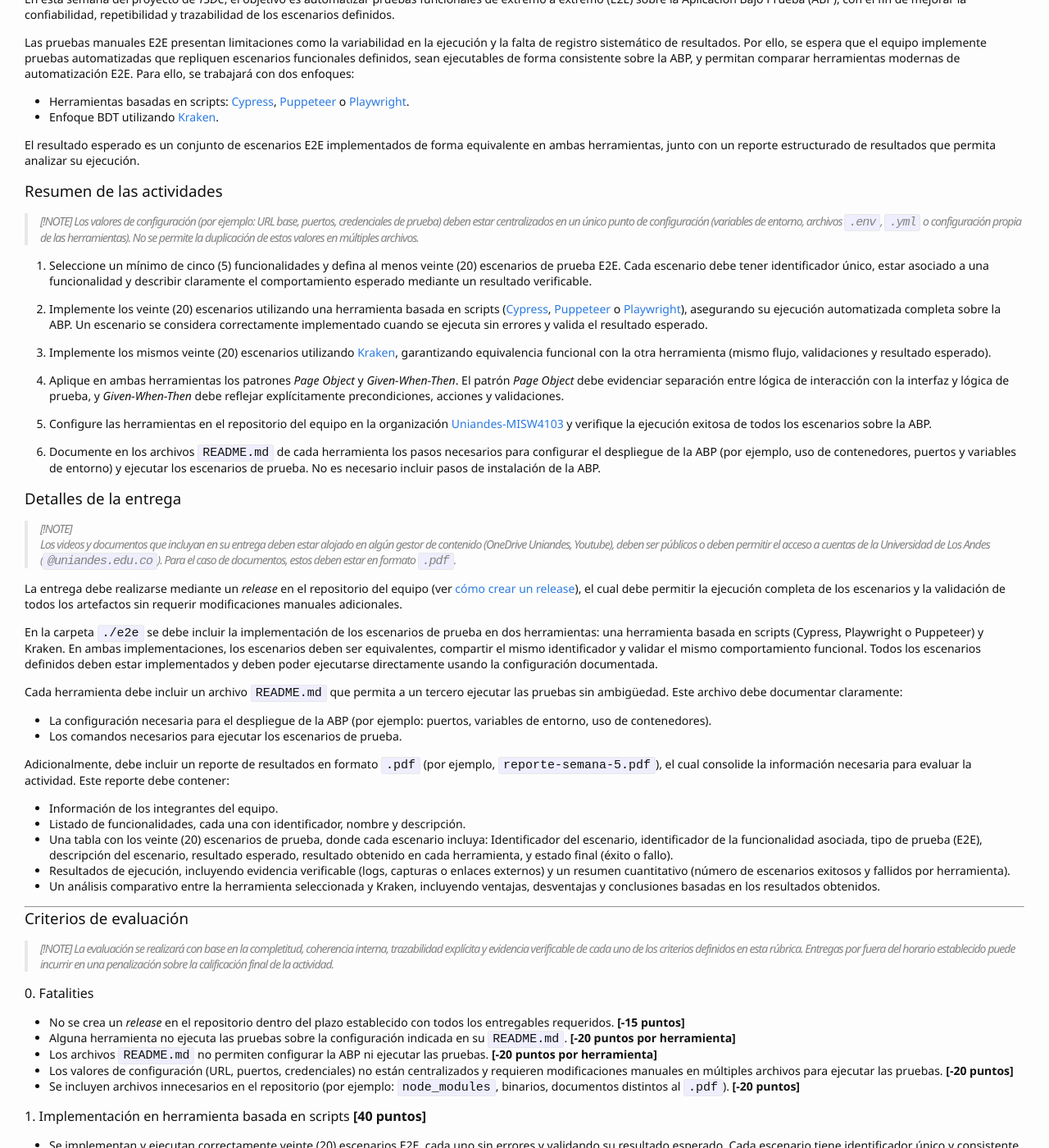
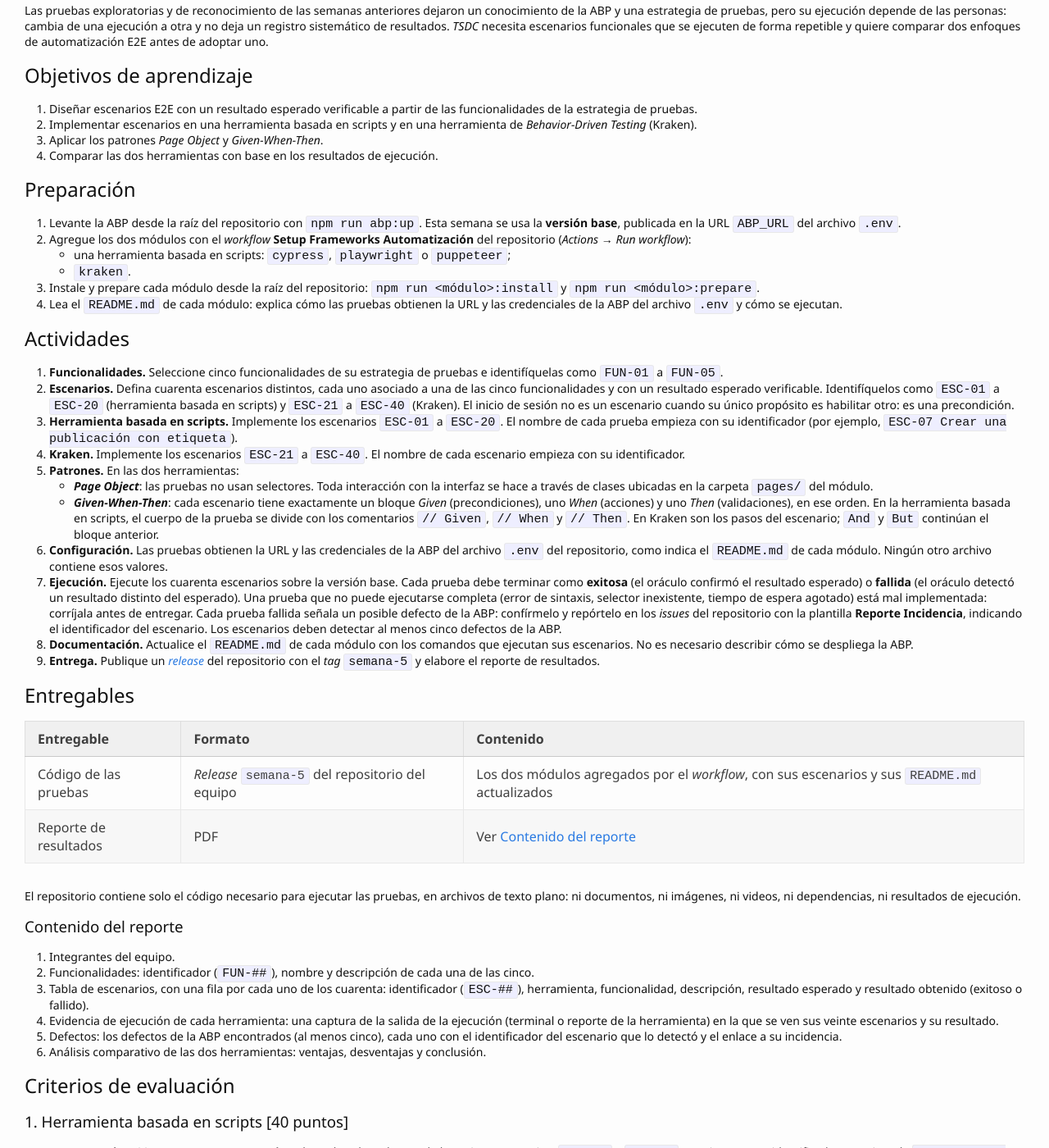
Before and after one commit to TiCSw/mt1_guias_pruebas, a Jekyll site: the page built from docs/semanas/semana5.md, in a window 1280 px wide and 1400 px high, scrolled down 473 px. Shown: the whole window at 82% size. Built offline with Jekyll 4.4.1, drawn with Linux system fonts in a browser that asks for light colours; some web fonts are replaced; our own code applies the rules of GitHub Pages for plain Markdown files; comment, search, counter and statistics services are not loaded; some of the changed text lies outside the part shown.

Commit message:
docs(semanas): overview, rules page and week 5 in the standard template

```diff
--- a/docs/semanas/semana5.md
+++ b/docs/semanas/semana5.md
@@ -1,94 +1,146 @@
-# Proyecto Pruebas automatizadas
+# Proyecto · Semana 5: Pruebas de extremo a extremo (E2E)
 
-## Semana 5: Pruebas E2E
+> **Resumen.** El equipo automatiza cuarenta escenarios E2E distintos sobre la **versión base** de la
+> ABP: veinte en una herramienta basada en scripts y veinte en Kraken, con los patrones _Page Object_
+> y _Given-When-Then_. Entrega un _release_ del repositorio (`semana-5`) y un reporte de resultados.
+> Las [reglas de juego](reglas) del proyecto aplican a esta semana.
 
-### Descripción de la semana
+## Contexto
 
-En esta semana del proyecto de *TSDC*, el objetivo es automatizar pruebas funcionales de extremo a extremo (E2E) sobre la Aplicación Bajo Prueba (ABP), con el fin de mejorar la confiabilidad, repetibilidad y trazabilidad de los escenarios definidos.
+Las pruebas exploratorias y de reconocimiento de las semanas anteriores dejaron un conocimiento de
+la ABP y una estrategia de pruebas, pero su ejecución depende de las personas: cambia de una
+ejecución a otra y no deja un registro sistemático de resultados. _TSDC_ necesita escenarios
+funcionales que se ejecuten de forma repetible y quiere comparar dos enfoques de automatización E2E
+antes de adoptar uno.
 
-Las pruebas manuales E2E presentan limitaciones como la variabilidad en la ejecución y la falta de registro sistemático de resultados. Por ello, se espera que el equipo implemente pruebas automatizadas que repliquen escenarios funcionales definidos, sean ejecutables de forma consistente sobre la ABP, y permitan comparar herramientas modernas de automatización E2E. Para ello, se trabajará con dos enfoques:
+## Objetivos de aprendizaje
 
-- Herramientas basadas en scripts: [Cypress](https://www.cypress.io), [Puppeteer](https://pptr.dev) o [Playwright](https://playwright.dev).
-- Enfoque BDT utilizando [Kraken](https://thesoftwaredesignlab.github.io/Kraken/).
+1. Diseñar escenarios E2E con un resultado esperado verificable a partir de las funcionalidades de
+   la estrategia de pruebas.
+2. Implementar escenarios en una herramienta basada en scripts y en una herramienta de
+   _Behavior-Driven Testing_ (Kraken).
+3. Aplicar los patrones _Page Object_ y _Given-When-Then_.
+4. Comparar las dos herramientas con base en los resultados de ejecución.
 
-El resultado esperado es un conjunto de escenarios E2E implementados de forma equivalente en ambas herramientas, junto con un reporte estructurado de resultados que permita analizar su ejecución.
+## Preparación
 
+1. Levante la ABP desde la raíz del repositorio con `npm run abp:up`. Esta semana se usa la
+   **versión base**, publicada en la URL `ABP_URL` del archivo `.env`.
+2. Agregue los dos módulos con el _workflow_ **Setup Frameworks Automatización** del repositorio
+   (_Actions → Run workflow_):
+   - una herramienta basada en scripts: `cypress`, `playwright` o `puppeteer`;
+   - `kraken`.
+3. Instale y prepare cada módulo desde la raíz del repositorio: `npm run <módulo>:install` y
+   `npm run <módulo>:prepare`.
+4. Lea el `README.md` de cada módulo: explica cómo las pruebas obtienen la URL y las credenciales de
+   la ABP del archivo `.env` y cómo se ejecutan.
 
-### Resumen de las actividades
+## Actividades
 
-> [!NOTE]
-> Los valores de configuración (por ejemplo: URL base, puertos, credenciales de prueba) deben estar centralizados en un único punto de configuración (variables de entorno, archivos `.env`, `.yml` o configuración propia de las herramientas). No se permite la duplicación de estos valores en múltiples archivos.
+1. **Funcionalidades.** Seleccione cinco funcionalidades de su estrategia de pruebas e identifíquelas
+   como `FUN-01` a `FUN-05`.
+2. **Escenarios.** Defina cuarenta escenarios distintos, cada uno asociado a una de las cinco
+   funcionalidades y con un resultado esperado verificable. Identifíquelos como `ESC-01` a `ESC-20`
+   (herramienta basada en scripts) y `ESC-21` a `ESC-40` (Kraken). El inicio de sesión no es un
+   escenario cuando su único propósito es habilitar otro: es una precondición.
+3. **Herramienta basada en scripts.** Implemente los escenarios `ESC-01` a `ESC-20`. El nombre de
+   cada prueba empieza con su identificador (por ejemplo, `ESC-07 Crear una publicación con
+   etiqueta`).
+4. **Kraken.** Implemente los escenarios `ESC-21` a `ESC-40`. El nombre de cada escenario empieza con
+   su identificador.
+5. **Patrones.** En las dos herramientas:
+   - **_Page Object_**: las pruebas no usan selectores. Toda interacción con la interfaz se hace a
+     través de clases ubicadas en la carpeta `pages/` del módulo.
+   - **_Given-When-Then_**: cada escenario tiene exactamente un bloque _Given_ (precondiciones), uno
+     _When_ (acciones) y uno _Then_ (validaciones), en ese orden. En la herramienta basada en scripts,
+     el cuerpo de la prueba se divide con los comentarios `// Given`, `// When` y `// Then`. En Kraken
+     son los pasos del escenario; `And` y `But` continúan el bloque anterior.
+6. **Configuración.** Las pruebas obtienen la URL y las credenciales de la ABP del archivo `.env` del
+   repositorio, como indica el `README.md` de cada módulo. Ningún otro archivo contiene esos valores.
+7. **Ejecución.** Ejecute los cuarenta escenarios sobre la versión base. Cada prueba debe terminar
+   como **exitosa** (el oráculo confirmó el resultado esperado) o **fallida** (el oráculo detectó un
+   resultado distinto del esperado). Una prueba que no puede ejecutarse completa (error de sintaxis,
+   selector inexistente, tiempo de espera agotado) está mal implementada: corríjala antes de
+   entregar. Cada prueba fallida señala un posible defecto de la ABP: confírmelo y repórtelo en los
+   _issues_ del repositorio con la plantilla **Reporte Incidencia**, indicando el identificador del
+   escenario. Los escenarios deben detectar al menos cinco defectos de la ABP.
+8. **Documentación.** Actualice el `README.md` de cada módulo con los comandos que ejecutan sus
+   escenarios. No es necesario describir cómo se despliega la ABP.
+9. **Entrega.** Publique un
+   [_release_](https://docs.github.com/en/repositories/releasing-projects-on-github/managing-releases-in-a-repository#creating-a-release)
+   del repositorio con el _tag_ `semana-5` y elabore el reporte de resultados.
 
-1. Seleccione un mínimo de cinco (5) funcionalidades y defina al menos veinte (20) escenarios de prueba E2E. Cada escenario debe tener identificador único, estar asociado a una funcionalidad y describir claramente el comportamiento esperado mediante un resultado verificable.
+## Entregables
 
-2. Implemente los veinte (20) escenarios utilizando una herramienta basada en scripts ([Cypress](https://www.cypress.io), [Puppeteer](https://pptr.dev) o [Playwright](https://playwright.dev)), asegurando su ejecución automatizada completa sobre la ABP. Un escenario se considera correctamente implementado cuando se ejecuta sin errores y valida el resultado esperado.
+| Entregable | Formato | Contenido |
+|---|---|---|
+| Código de las pruebas | _Release_ `semana-5` del repositorio del equipo | Los dos módulos agregados por el _workflow_, con sus escenarios y sus `README.md` actualizados |
+| Reporte de resultados | PDF | Ver [Contenido del reporte](#contenido-del-reporte) |
 
-3. Implemente los mismos veinte (20) escenarios utilizando [Kraken](https://thesoftwaredesignlab.github.io/Kraken/), garantizando equivalencia funcional con la otra herramienta (mismo flujo, validaciones y resultado esperado).
+El repositorio contiene solo el código necesario para ejecutar las pruebas, en archivos de texto
+plano: ni documentos, ni imágenes, ni videos, ni dependencias, ni resultados de ejecución.
 
-4. Aplique en ambas herramientas los patrones _Page Object_ y _Given-When-Then_. El patrón _Page Object_ debe evidenciar separación entre lógica de interacción con la interfaz y lógica de prueba, y _Given-When-Then_ debe reflejar explícitamente precondiciones, acciones y validaciones.
+### Contenido del reporte
 
-5. Configure las herramientas en el repositorio del equipo en la organización [Uniandes-MISW4103](https://github.com/orgs/Uniandes-MISW4103/) y verifique la ejecución exitosa de todos los escenarios sobre la ABP.
+1. Integrantes del equipo.
+2. Funcionalidades: identificador (`FUN-##`), nombre y descripción de cada una de las cinco.
+3. Tabla de escenarios, con una fila por cada uno de los cuarenta: identificador (`ESC-##`),
+   herramienta, funcionalidad, descripción, resultado esperado y resultado obtenido (exitoso o
+   fallido).
+4. Evidencia de ejecución de cada herramienta: una captura de la salida de la ejecución (terminal o
+   reporte de la herramienta) en la que se ven sus veinte escenarios y su resultado.
+5. Defectos: los defectos de la ABP encontrados (al menos cinco), cada uno con el identificador del
+   escenario que lo detectó y el enlace a su incidencia.
+6. Análisis comparativo de las dos herramientas: ventajas, desventajas y conclusión.
 
-6. Documente en los archivos `README.md` de cada herramienta los pasos necesarios para configurar el despliegue de la ABP (por ejemplo, uso de contenedores, puertos y variables de entorno) y ejecutar los escenarios de prueba. No es necesario incluir pasos de instalación de la ABP.
+## Criterios de evaluación
 
+### 1. Herramienta basada en scripts [40 puntos]
 
-### Detalles de la entrega
+- **1.1 Escenarios [20 puntos, 1 por escenario].** El nombre de cada uno de los veinte escenarios
+  (`ESC-01` a `ESC-20`) empieza con su identificador, por ejemplo `ESC-07 Crear una publicación con
+  etiqueta`. Cada escenario valida su resultado esperado con al menos una aserción y termina como
+  exitoso, o como fallido con su defecto reportado como incidencia.
+- **1.2 _Page Object_ [10 puntos, 0,5 por escenario].** Los veinte escenarios interactúan con la
+  interfaz solo a través de clases de la carpeta `pages/`: los archivos de las pruebas no contienen
+  selectores.
+- **1.3 _Given-When-Then_ [10 puntos, 0,5 por escenario].** El cuerpo de cada uno de los veinte
+  escenarios tiene exactamente un bloque `// Given`, uno `// When` y uno `// Then`, en ese orden.
 
-> [!NOTE]
-> Los videos y documentos que incluyan en su entrega deben estar alojado en algún gestor de contenido (OneDrive Uniandes, Youtube), deben ser públicos o deben permitir el acceso a cuentas de la Universidad de Los Andes (`@uniandes.edu.co`). Para el caso de documentos, estos deben estar en formato `.pdf`.
+### 2. Kraken [40 puntos]
 
-La entrega debe realizarse mediante un _release_ en el repositorio del equipo (ver [cómo crear un release](https://docs.github.com/en/repositories/releasing-projects-on-github/managing-releases-in-a-repository#creating-a-release)), el cual debe permitir la ejecución completa de los escenarios y la validación de todos los artefactos sin requerir modificaciones manuales adicionales.
+- **2.1 Escenarios [20 puntos, 1 por escenario].** El nombre de cada uno de los veinte escenarios
+  (`ESC-21` a `ESC-40`) empieza con su identificador. Cada escenario valida su resultado esperado en
+  un paso _Then_ y termina como exitoso, o como fallido con su defecto reportado como incidencia.
+- **2.2 _Page Object_ [10 puntos, 0,5 por escenario].** Las definiciones de los pasos de los veinte
+  escenarios interactúan con la interfaz solo a través de clases de la carpeta `pages/`: no contienen
+  selectores.
+- **2.3 _Given-When-Then_ [10 puntos, 0,5 por escenario].** Los pasos de cada uno de los veinte
+  escenarios forman exactamente un bloque _Given_, uno _When_ y uno _Then_, en ese orden.
 
-En la carpeta `./e2e` se debe incluir la implementación de los escenarios de prueba en dos herramientas: una herramienta basada en scripts (Cypress, Playwright o Puppeteer) y Kraken. En ambas implementaciones, los escenarios deben ser equivalentes, compartir el mismo identificador y validar el mismo comportamiento funcional. Todos los escenarios definidos deben estar implementados y deben poder ejecutarse directamente usando la configuración documentada.
+### 3. Reporte de resultados [20 puntos]
 
-Cada herramienta debe incluir un archivo `README.md` que permita a un tercero ejecutar las pruebas sin ambigüedad. Este archivo debe documentar claramente:
+- **3.1 Funcionalidades [5 puntos, 1 por funcionalidad].** Las cinco funcionalidades tienen
+  identificador (`FUN-##`), nombre y descripción.
+- **3.2 Tabla de escenarios [5 puntos].** La tabla contiene los cuarenta escenarios con todos sus
+  campos diligenciados y con los mismos identificadores del código. Cada escenario ausente,
+  incompleto o con un identificador distinto al del código resta 1 punto de este criterio, sin bajar
+  de 0.
+- **3.3 Evidencia de ejecución [2 puntos].**
+  - **[1 punto]** El reporte incluye una captura de la salida de la ejecución de la herramienta
+    basada en scripts (terminal o reporte de la herramienta) en la que se ven los veinte escenarios y
+    su resultado.
+  - **[1 punto]** El reporte incluye una captura de la salida de la ejecución de Kraken (terminal o
+    reporte de la herramienta) en la que se ven los veinte escenarios y su resultado.
+- **3.4 Defectos [5 puntos, 1 por defecto].** El reporte presenta cinco defectos de la ABP detectados
+  por escenarios fallidos. Cada defecto indica el identificador del escenario que lo detectó y enlaza
+  su incidencia en el repositorio, reportada con la plantilla **Reporte Incidencia**.
+- **3.5 Análisis comparativo [3 puntos].**
+  - **[1 punto]** El análisis presenta dos ventajas de cada herramienta, observadas al implementar o
+    ejecutar sus escenarios.
+  - **[1 punto]** El análisis presenta dos desventajas de cada herramienta, observadas al implementar
+    o ejecutar sus escenarios.
+  - **[1 punto]** La conclusión recomienda una de las dos herramientas para _TSDC_ y la justifica con
+    los resultados del reporte.
 
-- La configuración necesaria para el despliegue de la ABP (por ejemplo: puertos, variables de entorno, uso de contenedores).
-- Los comandos necesarios para ejecutar los escenarios de prueba.
-
-Adicionalmente, debe incluir un reporte de resultados en formato `.pdf` (por ejemplo, `reporte-semana-5.pdf`), el cual consolide la información necesaria para evaluar la actividad. Este reporte debe contener:
-
-- Información de los integrantes del equipo.
-- Listado de funcionalidades, cada una con identificador, nombre y descripción.
-- Una tabla con los veinte (20) escenarios de prueba, donde cada escenario incluya: Identificador del escenario, identificador de la funcionalidad asociada, tipo de prueba (E2E), descripción del escenario, resultado esperado, resultado obtenido en cada herramienta, y estado final (éxito o fallo).
-- Resultados de ejecución, incluyendo evidencia verificable (logs, capturas o enlaces externos) y un resumen cuantitativo (número de escenarios exitosos y fallidos por herramienta).
-- Un análisis comparativo entre la herramienta seleccionada y Kraken, incluyendo ventajas, desventajas y conclusiones basadas en los resultados obtenidos.
-
----
-
-### Criterios de evaluación
-
-> [!NOTE]
-> La evaluación se realizará con base en la completitud, coherencia interna, trazabilidad explícita y evidencia verificable de cada uno de los criterios definidos en esta rúbrica.
-> Entregas por fuera del horario establecido puede incurrir en una penalización sobre la calificación final de la actividad.
-
-
-#### 0. Fatalities
-
-- No se crea un _release_ en el repositorio dentro del plazo establecido con todos los entregables requeridos. **[-15 puntos]**
-- Alguna herramienta no ejecuta las pruebas sobre la configuración indicada en su `README.md`. **[-20 puntos por herramienta]**
-- Los archivos `README.md` no permiten configurar la ABP ni ejecutar las pruebas. **[-20 puntos por herramienta]**
-- Los valores de configuración (URL, puertos, credenciales) no están centralizados y requieren modificaciones manuales en múltiples archivos para ejecutar las pruebas. **[-20 puntos]**
-- Se incluyen archivos innecesarios en el repositorio (por ejemplo: `node_modules`, binarios, documentos distintos al `.pdf`). **[-20 puntos]**
-
-
-#### 1. Implementación en herramienta basada en scripts **[40 puntos]**
-
-- Se implementan y ejecutan correctamente veinte (20) escenarios E2E, cada uno sin errores y validando su resultado esperado. Cada escenario tiene identificador único y consistente con el reporte (1 punto por escenario) **[20 puntos]**
-- Uso correcto del patrón _Page Object_, evidenciado en la separación entre lógica de interfaz y lógica de prueba. **[10 puntos]**
-- Uso correcto del patrón _Given-When-Then_, evidenciado en la estructura de los escenarios. **[10 puntos]**
-
-
-#### 2. Implementación en Kraken **[40 puntos]**
-
-- Se implementan y ejecutan correctamente veinte (20) escenarios equivalentes a los de la otra herramienta. Cada escenario tiene identificador único y consistente con el reporte (1 punto por escenario) **[20 puntos]**
-- Uso correcto del patrón _Page Object_, evidenciado en la separación entre lógica de interfaz y lógica de prueba. **[10 puntos]**
-- Uso correcto del patrón _Given-When-Then_, evidenciado en la estructura de los escenarios. **[10 puntos]**
-
-
-#### 3. Reporte de resultados **[20 puntos]**
-
-- Lista de mínimo cinco (5) funcionalidades completas. (1 punto por funcionalidad) **[5 puntos]**
-- Tabla de veinte (20) escenarios completa y consistente con las implementaciones. (0.25 puntos por escenario) **[5 puntos]**
-- Resultados de ejecución documentados para cada escenario en ambas herramientas, con evidencia verificable. **[5 puntos]**
-- Análisis comparativo de ambas herramientas (pros y contras) basado en los resultados obtenidos. **[5 puntos]**
+Además, aplican las _fatalities_ F1 a F7 de las [reglas de juego](reglas#fatalities).
```
Also changed, not shown: docs/README.md (+9 -15 lines), docs/semanas/generalidades.md (+24 -6 lines), docs/semanas/reglas.md (added, +43 -0 lines).
